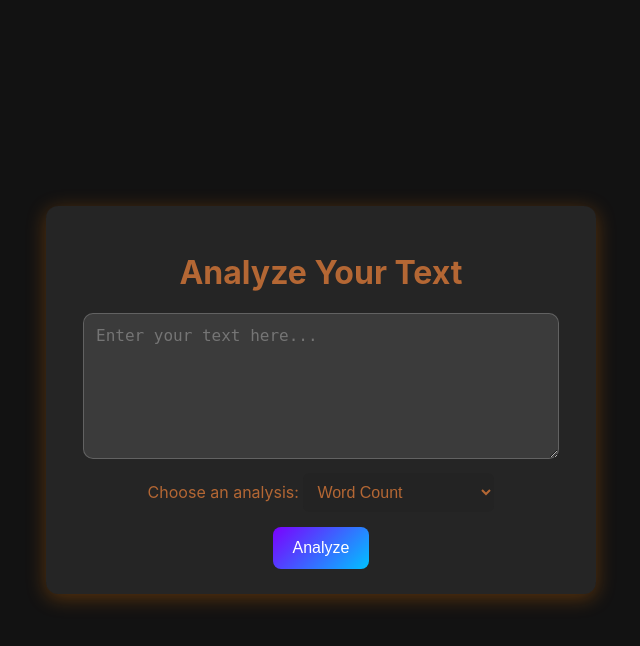
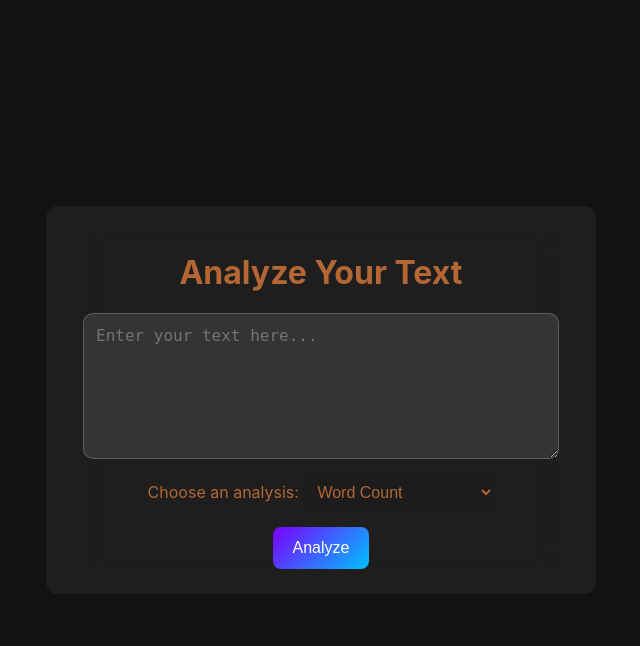
Before and after one commit to pseudoDjnn/bookbot, a Flask app: page / in a window 1280 px wide. Shown: the top 646 px of the page, without its empty margins (319-959 px from the left). Run offline with Flask 3, Linux system fonts and the light colour scheme.

Commit message:
css berfore work

```diff
--- a/static/css/style.css
+++ b/static/css/style.css
@@ -12,27 +12,26 @@ body {
 
 /* Main container styling */
 .container {
-  min-height: 300px;
-  max-height: 500px;
+  width: clamp(500px, 25vw, 800px);
+  /* min-height: 300px;
+  max-height: 500px; */
   overflow-y: auto;
   display: flex;
   flex-direction: column;
   align-items: center;
   text-align: center;
-  background: rgba(255, 255, 255, 0.08);
+  background: rgba(255, 255, 255, 0.05);
   padding: 25px;
   border-radius: 12px;
-  box-shadow: 0px 4px 20px rgba(255, 128, 0, 0.3);
-  width: 90%;
   color: #b46734;
-  max-width: 500px;
   transition: transform 0.5s ease-in-out, box-shadow 0.5s ease-in-out;
 }
 
 /* Subtle hover effect for depth */
 .container:hover {
   transform: translateZ(10px);
-  box-shadow: 0px 6px 30px rgba(0, 123, 255, 0.5);
+  box-shadow: 12px 12px 12px rgba(0, 0, 0, 0.1),
+    -10px -10px 10px #242424;
 }
 
 /* Optional: Style the scrollbar */
@@ -43,6 +42,11 @@ body {
 .container::-webkit-scrollbar-thumb {
   background: rgba(26, 25, 25, 0.5);
   border-radius: 4px;
+}
+
+.glass {
+
+  backdrop-filter: blur(10px);
 }
 
 table {
--- a/templates/index.html
+++ b/templates/index.html
@@ -8,6 +8,7 @@
 </head>
 <body>
   <div class="container">
+    <div class="glass">
 
       <h1>Analyze Your Text</h1>
       <form action="/analyze/" method="POST">
@@ -25,6 +26,8 @@
         <br>
         <button type="submit">Analyze</button>
       </form>
+
+    </div>
   </div>
   <div class="spacer"></div>
   <script src="https://d3js.org/d3.v7.min.js"></script>
```
Lines whose indentation alone changed are shown as unchanged.
